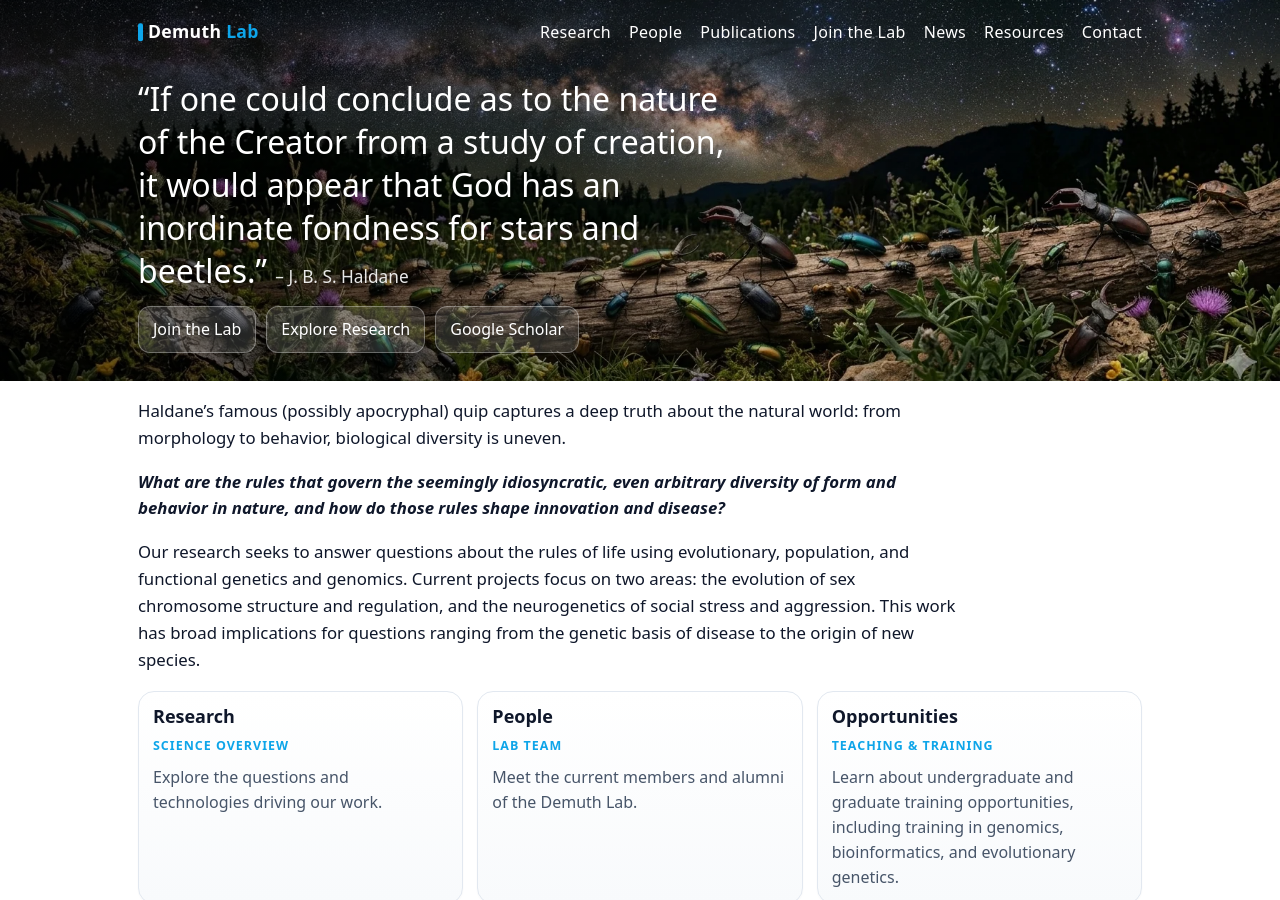
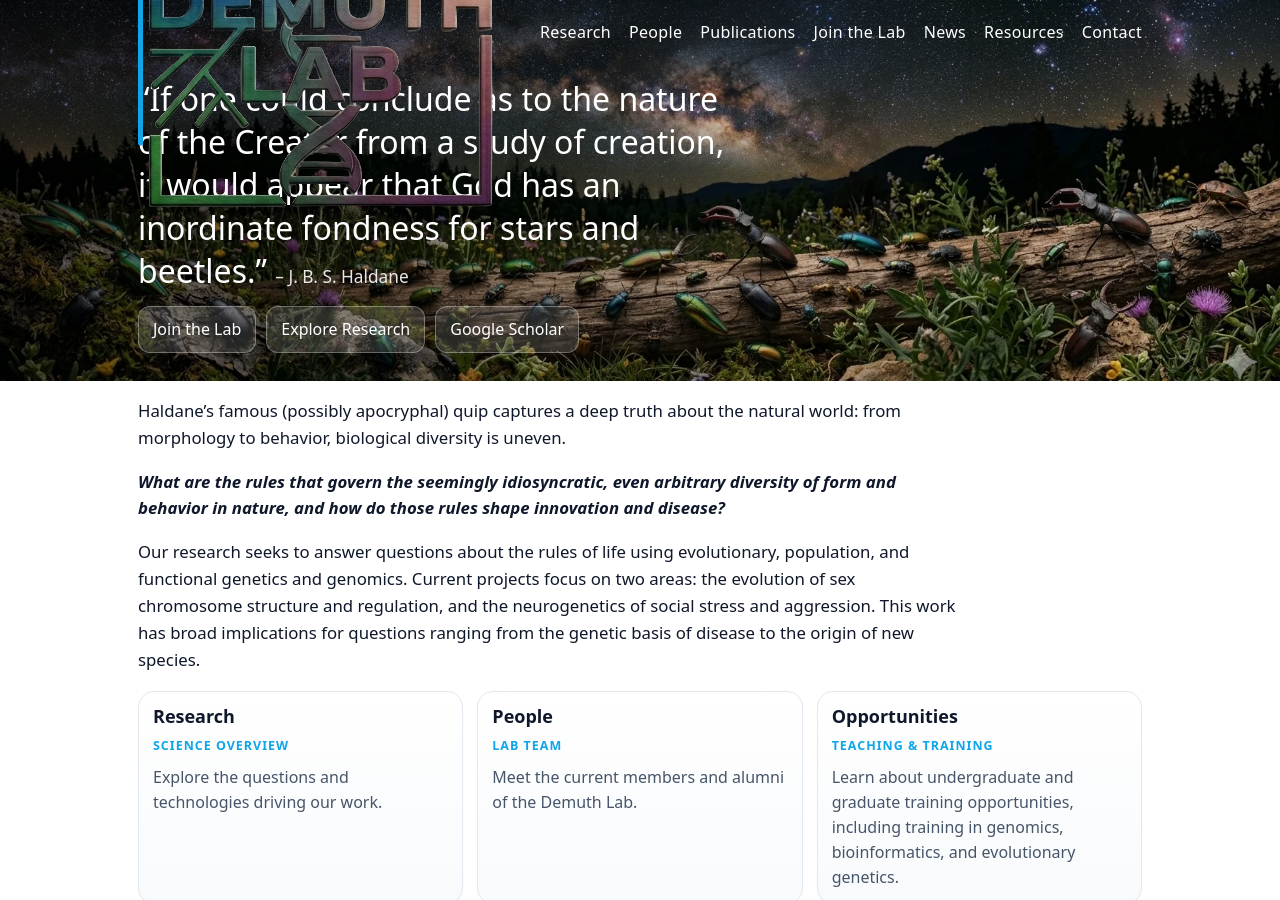
Before and after one commit to demuth-lab/demuth-lab.github.io, a Jekyll site: the page built from index.md, in a window 1280 px wide and 900 px high. Built offline with Jekyll 4.4.1, drawn with Linux system fonts in a browser that asks for light colours.

Commit message:
Update nav.html

```diff
--- a/_includes/nav.html
+++ b/_includes/nav.html
@@ -1,9 +1,9 @@
 <header class="site-header">
   <div class="container header-inner">
     <a class="brand" href="{{ '/' | relative_url }}">
-      <span>Demuth&nbsp;</span>
-      <span class="brand-accent">Lab</span>
+       <img src="{{ '/assets/img/logo_color.png' | relative_url }}" alt="Demuth Lab logo">
     </a>
+
 
     <button class="nav-toggle" aria-label="Toggle menu" aria-expanded="false">
       <span></span><span></span><span></span>
```
